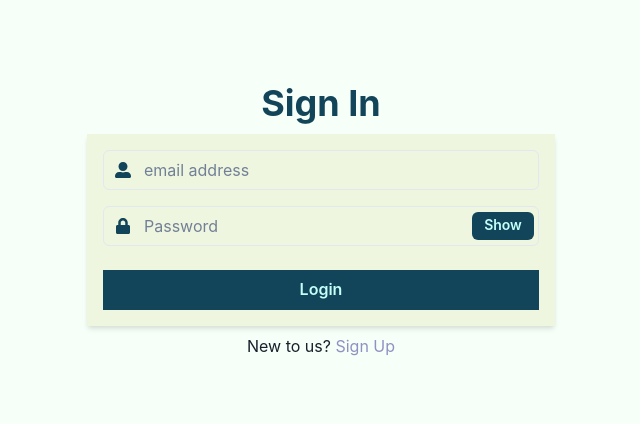
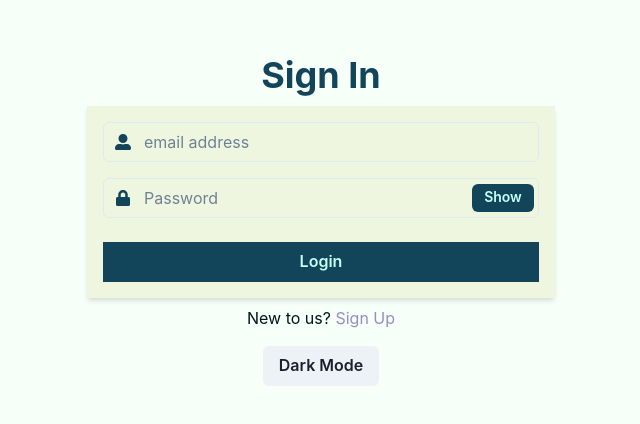
Before and after one commit to nihalmenon/db-project, a React (Create React App) app in the folder client/: page /signin in a window 1280 px wide. Shown: the part 180-604 px from the top of the page, without its empty margins (319-959 px from the left). Built offline with nearby package versions, Linux system fonts and the light colour scheme; no server answers.

Commit message:
Fancy Feature Dark Mode

```diff
--- a/client/src/components/404.tsx
+++ b/client/src/components/404.tsx
@@ -1,9 +1,10 @@
 import React from 'react';
-import { Box, Heading, Text, Button, useTheme } from '@chakra-ui/react';
+import { Box, Heading, Text, Button, useTheme, useColorMode } from '@chakra-ui/react';
 import { Link } from 'react-router-dom';
 
 export const ErrorPage = () => {
 	const theme = useTheme();
+	const { colorMode } = useColorMode();
 	return (
 		<Box
 			display="flex"
@@ -23,8 +24,8 @@ export const ErrorPage = () => {
 			<Text mb={8}>
 				Sorry, the page you're looking for doesn't exist.
 			</Text>
-			<Button as={Link} to="/" backgroundColor={theme.colors.primary}  color={theme.colors.textlight} size="lg" _hover={{
-                  backgroundColor: theme.colors.secondary,
+			<Button as={Link} to="/" backgroundColor={theme.colors.primary[colorMode]}  color={theme.colors.textlight[colorMode]} size="lg" _hover={{
+                  backgroundColor: theme.colors.secondary[colorMode],
                   transition: "background-color 0.3s ease",
                 }}>
 				Go Home
--- a/client/src/components/connect.tsx
+++ b/client/src/components/connect.tsx
@@ -1,4 +1,4 @@
-import { Box, Heading, useTheme, Text, Card, CardHeader, CardBody, CardFooter, Button, SimpleGrid, Stack, ButtonGroup, Divider, Image } from "@chakra-ui/react"
+import { Box, Heading, useTheme, Text, Card, CardHeader, CardBody, CardFooter, Button, SimpleGrid, Stack, ButtonGroup, Divider, Image, useColorMode } from "@chakra-ui/react"
 import { useUser } from "../hooks/useUser";
 import { ConnectData, Trip, User } from "../interfaces/connectInterfaces";
 import { getAge } from "../utils/commonFunctions";
@@ -19,6 +19,8 @@ export const Connect = () => {
   const location = useLocation();
   const { trip } = location.state;
   const connectData = useConnectData(trip.tid);
+
+  const { colorMode, toggleColorMode } = useColorMode();
 
   const openDetailsModal = (trip: Trip) => {
     setSelectedTrip(trip);
@@ -42,8 +44,8 @@ export const Connect = () => {
 
   return (
     <Box p={5} minH="100vh">
-      <Heading mb={1} color={theme.colors.primary}>Connect</Heading>
-      <Text fontWeight="bold" fontSize="xl" color={theme.colors.dark} >Connect with other groups going to {trip.city} with you!</Text>
+      <Heading mb={1} color={theme.colors.primary[colorMode]}>Connect</Heading>
+      <Text fontWeight="bold" fontSize="xl" color={theme.colors.dark[colorMode]} >Connect with other groups going to {trip.city} with you!</Text>
 
       <SimpleGrid spacing={4} mt={10} templateColumns='repeat(auto-fill, 100%)'>
         {
--- a/client/src/components/dashboard.tsx
+++ b/client/src/components/dashboard.tsx
@@ -21,6 +21,7 @@ import {
   ModalFooter,
   ModalBody,
   ModalCloseButton,
+  useColorMode
 } from "@chakra-ui/react";
 import { useUser } from "../hooks/useUser";
 import { ThemeButton } from "./themeButton";
@@ -36,6 +37,7 @@ export const Dashboard = () => {
   const [selectedTrip, setSelectedTrip] = useState<Trip>({} as Trip);
   const [tripItinerary, setItinerary] = useState<any[]>([]);
 
+  const { colorMode, toggleColorMode } = useColorMode();
   const navigate = useNavigate();
   const { isOpen, onOpen, onClose } = useDisclosure();
   const [isEditModal, setIsEditModal] = useState(false); // State to determine which modal to open
@@ -106,7 +108,7 @@ export const Dashboard = () => {
   return (
     <Box p={5}>
       <Flex justify="space-between" alignItems="top" mb={6}>
-        <Heading color={theme.colors.primary}>Dashboard</Heading>
+        <Heading color={theme.colors.primary[colorMode]}>Dashboard</Heading>
         <Flex flexDirection="column" alignItems="flex-end">
           <ThemeButton onClick={handleLogout}>Logout</ThemeButton>
 
@@ -120,16 +122,16 @@ export const Dashboard = () => {
 
       {trips.length > 0 ? (
         <Box>
-          <Heading size="lg" mb={4} color={theme.colors.secondary}>
+          <Heading size="lg" mb={4} color={theme.colors.secondary[colorMode]}>
             Upcoming Trips
           </Heading>
           <List spacing={4}>
             {upcomingTrips.map((trip) => (
               <ListItem
                 key={trip.tid}
-                bg={theme.colors.secondary}
+                bg={theme.colors.secondary[colorMode]}
                 _hover={{
-                  backgroundColor: theme.colors.accent,
+                  backgroundColor: theme.colors.accent[colorMode],
                   transition: "background-color 0.5s ease",
                 }}
                 p={4}
@@ -138,15 +140,15 @@ export const Dashboard = () => {
                 onClick={() => onClickModal(trip)}
               >
                 <Flex align="center" justify="space-between" mb={2}>
-                  <Heading size="md" color={theme.colors.accent2}>
+                  <Heading size="md" color={theme.colors.accent2[colorMode]}>
                     {trip.city}
                   </Heading>
-                  <Text fontSize="sm" color={theme.colors.textlight}>
+                  <Text fontSize="sm" color={theme.colors.text[colorMode]}>
                     {formatDate(trip.start_date)} - {formatDate(trip.end_date)}
                   </Text>
                 </Flex>
                 <Flex style={{ justifyContent: "space-between" }}>
-                  <Text color={theme.colors.textlight}>{trip.bio}</Text>
+                  <Text color={theme.colors.text[colorMode]}>{trip.bio}</Text>
                   <Button onClick={() => openConnectPage(trip)} size="sm">
                     Connect with others
                   </Button>
@@ -167,16 +169,16 @@ export const Dashboard = () => {
 
       {trips.length > 0 ? (
         <Box>
-          <Heading size="lg" mb={4} color={theme.colors.secondary}>
+          <Heading size="lg" mb={4} color={theme.colors.secondary[colorMode]}>
             Previous Trips
           </Heading>
           <List spacing={4}>
             {previousTrips.map((trip) => (
               <ListItem
                 key={trip.tid}
-                bg={theme.colors.secondary}
+                bg={theme.colors.secondary[colorMode]}
                 _hover={{
-                  backgroundColor: theme.colors.accent,
+                  backgroundColor: theme.colors.accent[colorMode],
                   transition: "background-color 0.5s ease",
                 }}
                 p={4}
@@ -185,21 +187,21 @@ export const Dashboard = () => {
                 onClick={() => onClickModal(trip)}
               >
                 <Flex align="center" justify="space-between" mb={2}>
-                  <Heading size="md" color={theme.colors.accent2}>
+                  <Heading size="md" color={theme.colors.accent2[colorMode]}>
                     {trip.city}
                   </Heading>
-                  <Text fontSize="sm" color={theme.colors.textlight}>
+                  <Text fontSize="sm" color={theme.colors.text[colorMode]}>
                     {formatDate(trip.start_date)} - {formatDate(trip.end_date)}
                   </Text>
                 </Flex>
-                <Text color={theme.colors.textlight}>{trip.bio}</Text>
+                <Text color={theme.colors.text[colorMode]}>{trip.bio}</Text>
               </ListItem>
             ))}
           </List>
         </Box>
       ) : (
         <Center mt={8}>
-          <Text fontSize="lg" color={theme.colors.dark}>
+          <Text fontSize="lg" color={theme.colors.dark[colorMode]}>
             No trips to show
           </Text>
         </Center>
--- a/client/src/components/editTripDetailsModal.tsx
+++ b/client/src/components/editTripDetailsModal.tsx
@@ -17,6 +17,7 @@ import {
   FormLabel,
   Box,
   IconButton,
+  useColorMode
 } from "@chakra-ui/react";
 import { DeleteIcon } from "@chakra-ui/icons";
 import { Activity, Trip } from "../interfaces/connectInterfaces";
@@ -93,12 +94,12 @@ export const EditTripDetailsModal = ({
     newItinerary[index] = { ...newItinerary[index], [field]: value };
     setItinerary(newItinerary);
   };
-
+  const {colorMode, toggleColorMode} = useColorMode();
   return (
     <Modal isOpen={isOpen} onClose={onClose} size="xl">
       <ModalOverlay />
       <ModalContent>
-        <ModalHeader color={theme.colors.primary}>Trip Details</ModalHeader>
+        <ModalHeader color={theme.colors.primary[colorMode]}>Trip Details</ModalHeader>
         <ModalCloseButton />
         <ModalBody>
           {trip.tid ? (
--- a/client/src/components/layout.tsx
+++ b/client/src/components/layout.tsx
@@ -1,14 +1,15 @@
 import React from "react";
 import { Outlet } from "react-router-dom";
-import { useTheme } from "@chakra-ui/react";
+import { useTheme, useColorMode } from "@chakra-ui/react";
 import toast, { Toaster } from "react-hot-toast";
 
 export const Layout = () => {
+  const { colorMode, toggleColorMode } = useColorMode();
   const theme = useTheme();
   return (
     <div
       className="layout"
-      style={{ backgroundColor: theme.colors.background, minHeight: "100vh" }}
+      style={{ backgroundColor: theme.colors.background[colorMode], minHeight: "100vh" }}
     >
       <Outlet />
       <Toaster />
--- a/client/src/components/pastTripsModal.tsx
+++ b/client/src/components/pastTripsModal.tsx
@@ -18,6 +18,7 @@ import {
     ModalFooter,
     ModalBody,
     ModalCloseButton,
+    useColorMode
   } from "@chakra-ui/react";
   import { Trip } from "../interfaces/connectInterfaces";
   import { formatDate } from "../utils/commonFunctions";
--- a/client/src/components/signin.tsx
+++ b/client/src/components/signin.tsx
@@ -14,11 +14,9 @@ import {
   FormHelperText,
   InputRightElement,
   useTheme,
-  FormErrorMessage,
+  useColorMode,
 } from "@chakra-ui/react";
-
 import { loginUser } from "../actions/user";
-
 import { FaUserAlt, FaLock } from "react-icons/fa";
 import { Link as RouterLink, useNavigate } from "react-router-dom";
 import toast from "react-hot-toast";
@@ -33,6 +31,7 @@ export const SignIn = () => {
   const [error, setError] = useState("");
 
   const theme = useTheme();
+  const { colorMode, toggleColorMode } = useColorMode();
   const navigate = useNavigate();
 
   const handleShowClick = () => setShowPassword(!showPassword);
@@ -74,20 +73,20 @@ export const SignIn = () => {
         justifyContent="center"
         alignItems="center"
       >
-        <Heading color={theme.colors.primary}>Sign In</Heading>
+        <Heading color={theme.colors.primary[colorMode]}>Sign In</Heading>
         <Box minW={{ base: "90%", md: "468px" }}>
           <form onSubmit={handleSubmit}>
             <Stack
               spacing={4}
               p="1rem"
-              backgroundColor={theme.colors.accent2}
+              backgroundColor={theme.colors.accent2[colorMode]}
               boxShadow="md"
             >
               <FormControl>
                 <InputGroup>
                   <InputLeftElement
                     pointerEvents="none"
-                    children={<CFaUserAlt color={theme.colors.primary} />}
+                    children={<CFaUserAlt color={theme.colors.primary[colorMode]} />}
                   />
                   <Input
                     type="email"
@@ -103,7 +102,7 @@ export const SignIn = () => {
                   <InputLeftElement
                     pointerEvents="none"
                     color="gray.300"
-                    children={<CFaLock color={theme.colors.primary} />}
+                    children={<CFaLock color={theme.colors.primary[colorMode]} />}
                   />
                   <Input
                     type={showPassword ? "text" : "password"}
@@ -116,10 +115,10 @@ export const SignIn = () => {
                       h="1.75rem"
                       size="sm"
                       onClick={handleShowClick}
-                      backgroundColor={theme.colors.primary}
-                      color={theme.colors.textlight}
+                      backgroundColor={theme.colors.primary[colorMode]}
+                      color={theme.colors.textlight[colorMode]}
                       _hover={{
-                        backgroundColor: theme.colors.secondary,
+                        backgroundColor: theme.colors.secondary[colorMode],
                         transition: "background-color 0.3s ease",
                       }}
                     >
@@ -135,10 +134,10 @@ export const SignIn = () => {
                 borderRadius={0}
                 type="submit"
                 variant="solid"
-                backgroundColor={theme.colors.primary}
-                color={theme.colors.textlight}
+                backgroundColor={theme.colors.primary[colorMode]}
+                color={theme.colors.textlight[colorMode]}
                 _hover={{
-                  backgroundColor: theme.colors.secondary,
+                  backgroundColor: theme.colors.secondary[colorMode],
                   transition: "background-color 0.3s ease",
                 }}
                 width="full"
@@ -154,12 +153,15 @@ export const SignIn = () => {
         <Link
           as={RouterLink}
           to="/signup"
-          color={theme.colors.highlight}
+          color={theme.colors.highlight[colorMode]}
           href="#"
         >
           Sign Up
         </Link>
       </Box>
+      <Button onClick={toggleColorMode} mt={4}>
+        {colorMode === "light" ? "Dark" : "Light"} Mode
+      </Button>
     </Flex>
   );
 };
--- a/client/src/components/signup.tsx
+++ b/client/src/components/signup.tsx
@@ -15,6 +15,7 @@ import {
   FormControl,
   InputRightElement,
   useTheme,
+  useColorMode,
 } from "@chakra-ui/react";
 import { FaUserAlt, FaLock, FaCalendarAlt, FaEnvelope } from "react-icons/fa";
 import { Navigate, Link as RouterLink } from "react-router-dom";
@@ -36,6 +37,7 @@ export const SignUp = () => {
   const theme = useTheme();
   const navigate = useNavigate();
 
+  const {colorMode} = useColorMode();
   const handleShowClick = () => setShowPassword(!showPassword);
 
   const handleSubmit = async (event: React.FormEvent<HTMLFormElement>) => {
@@ -78,20 +80,20 @@ export const SignUp = () => {
         justifyContent="center"
         alignItems="center"
       >
-        <Heading color={theme.colors.primary}>Sign Up</Heading>
+        <Heading color={theme.colors.primary[colorMode]}>Sign Up</Heading>
         <Box minW={{ base: "90%", md: "468px" }}>
           <form onSubmit={handleSubmit}>
             <Stack
               spacing={4}
               p="1rem"
-              backgroundColor={theme.colors.accent2}
+              backgroundColor={theme.colors.accent2[colorMode]}
               boxShadow="md"
             >
               <FormControl>
                 <InputGroup>
                   <InputLeftElement
                     pointerEvents="none"
-                    children={<CFaUserAlt color={theme.colors.primary} />}
+                    children={<CFaUserAlt color={theme.colors.primary[colorMode]} />}
                   />
                   <Input
                     type="text"
@@ -106,7 +108,7 @@ export const SignUp = () => {
                 <InputGroup>
                   <InputLeftElement
                     pointerEvents="none"
-                    children={<CFaUserAlt color={theme.colors.primary} />}
+                    children={<CFaUserAlt color={theme.colors.primary[colorMode]} />}
                   />
                   <Input
                     type="text"
@@ -121,7 +123,7 @@ export const SignUp = () => {
                 <InputGroup>
                   <InputLeftElement
                     pointerEvents="none"
-                    children={<CFaCalendarAlt color={theme.colors.primary} />}
+                    children={<CFaCalendarAlt color={theme.colors.primary[colorMode]} />}
                   />
                   <Input
                     type="date"
@@ -136,7 +138,7 @@ export const SignUp = () => {
                 <InputGroup>
                   <InputLeftElement
                     pointerEvents="none"
-                    children={<CFaEnvelope color={theme.colors.primary} />}
+                    children={<CFaEnvelope color={theme.colors.primary[colorMode]} />}
                   />
                   <Input
                     type="email"
@@ -151,8 +153,8 @@ export const SignUp = () => {
                 <InputGroup>
                   <InputLeftElement
                     pointerEvents="none"
-                    color={theme.colors.primary}
-                    children={<CFaLock color={theme.colors.primary} />}
+                    color={theme.colors.primary[colorMode]}
+                    children={<CFaLock color={theme.colors.primary[colorMode]} />}
                   />
                   <Input
                     type={showPassword ? "text" : "password"}
@@ -166,10 +168,10 @@ export const SignUp = () => {
                       h="1.75rem"
                       size="sm"
                       onClick={handleShowClick}
-                      backgroundColor={theme.colors.primary}
-                      color={theme.colors.textlight}
+                      backgroundColor={theme.colors.primary[colorMode]}
+                      color={theme.colors.textlight[colorMode]}
                       _hover={{
-                        backgroundColor: theme.colors.secondary,
+                        backgroundColor: theme.colors.secondary[colorMode],
                         transition: "background-color 0.3s ease",
                       }}
                     >
@@ -182,10 +184,10 @@ export const SignUp = () => {
                 borderRadius={0}
                 type="submit"
                 variant="solid"
-                backgroundColor={theme.colors.primary}
-                color={theme.colors.textlight}
+                backgroundColor={theme.colors.primary[colorMode]}
+                color={theme.colors.textlight[colorMode]}
                 _hover={{
-                  backgroundColor: theme.colors.secondary,
+                  backgroundColor: theme.colors.secondary[colorMode],
                   transition: "background-color 0.3s ease",
                 }}
                 width="full"
@@ -201,7 +203,7 @@ export const SignUp = () => {
         <Link
           as={RouterLink}
           to="/signin"
-          color={theme.colors.highlight}
+          color={theme.colors.highlight[colorMode]}
           href="#"
         >
           Sign In
--- a/client/src/components/stats.tsx
+++ b/client/src/components/stats.tsx
@@ -1,4 +1,4 @@
-import { Box, Divider, Flex, Heading, Select, useTheme, Text, RangeSlider, RangeSliderTrack, RangeSliderFilledTrack, RangeSliderThumb, Table, TableContainer, Tbody, Td, Th, Thead, Tr } from "@chakra-ui/react";
+import { Box, Divider, Flex, Heading, Select, useTheme, Text, RangeSlider, RangeSliderTrack, RangeSliderFilledTrack, RangeSliderThumb, Table, TableContainer, Tbody, Td, Th, Thead, Tr, useColorMode } from "@chakra-ui/react";
 import { useUser } from "../hooks/useUser"
 import { PopDestQuery } from "../interfaces/statsInterfaces";
 import { useEffect, useState } from "react";
@@ -28,18 +28,19 @@ export const Stats = () => {
     });
   };
 
+  const {colorMode} = useColorMode();
   useEffect(() => {
     refreshPopularDestinations(filterOptions);
   }, [filterOptions.gender]);
 
   return (
     <Box p={5}>
-      <Heading color={theme.colors.primary}>Most Popular Destinations</Heading>
+      <Heading color={theme.colors.primary[colorMode]}>Most Popular Destinations</Heading>
       <Divider m={8} />
       <Flex>
 
       <Flex direction="column" w={['50%', '50%', '400px']} mr={10}>
-        <Text ml="1" mb="1" fontSize="md" fontWeight="medium" color={theme.colors.primary}>age range</Text>
+        <Text ml="1" mb="1" fontSize="md" fontWeight="medium" color={theme.colors.primary[colorMode]}>age range</Text>
         <RangeSlider
           min={18}
           max={65}
@@ -50,13 +51,13 @@ export const Stats = () => {
           onChange={onChangeAge}
           onChangeEnd={() => refreshPopularDestinations(filterOptions)}
         >
-          <RangeSliderTrack bg={theme.colors.secondary}>
-            <RangeSliderFilledTrack bg={theme.colors.primary} />
+          <RangeSliderTrack bg={theme.colors.secondary[colorMode]}>
+            <RangeSliderFilledTrack bg={theme.colors.primary[colorMode]} />
           </RangeSliderTrack>
-          <RangeSliderThumb fontSize="md" fontWeight="bold" color={theme.colors.primary} boxSize={8} index={0}>
+          <RangeSliderThumb fontSize="md" fontWeight="bold" color={theme.colors.primary[colorMode]} boxSize={8} index={0}>
             <Text>{filterOptions.minAge}</Text>
           </RangeSliderThumb>
-          <RangeSliderThumb fontSize="md" fontWeight="bold" color={theme.colors.primary} boxSize={8} index={1}>
+          <RangeSliderThumb fontSize="md" fontWeight="bold" color={theme.colors.primary[colorMode]} boxSize={8} index={1}>
             <Text>{filterOptions.maxAge}</Text>
           </RangeSliderThumb>
         </RangeSlider>
@@ -64,9 +65,9 @@ export const Stats = () => {
 
 
       <Flex direction="column" w={['50%', '50%', '250px']}>
-        <Text ml="1" mb="1" fontSize="md" fontWeight="medium" color={theme.colors.primary}>gender</Text>
+        <Text ml="1" mb="1" fontSize="md" fontWeight="medium" color={theme.colors.primary[colorMode]}>gender</Text>
         <Select
-          bg={theme.colors.white}
+          bg={theme.colors.light[colorMode]}
           variant="outline"
           placeholder='Select gender'
           onChange={onChangeGender}
@@ -82,7 +83,7 @@ export const Stats = () => {
 
       <TableContainer
         mt={5}
-        bg={theme.colors.white}
+        bg={theme.colors.light[colorMode]}
         border={"2px solid"}
         borderColor={"gray.200"}
         rounded="lg"
@@ -101,8 +102,8 @@ export const Stats = () => {
             {popularDestinations.map(dest => {
               return (
                 <Tr>
-                  <Td>{dest.city}, {dest.c_name}</Td>
-                  <Td isNumeric>{dest.trip_count}</Td>
+                  <Td color={theme.colors.textlight[colorMode]}>{dest.city}, {dest.c_name}</Td>
+                  <Td isNumeric color={theme.colors.textlight[colorMode]}>{dest.trip_count}</Td>
                 </Tr>
               );
             })}
--- a/client/src/components/themeButton.tsx
+++ b/client/src/components/themeButton.tsx
@@ -1,4 +1,4 @@
-import { Button, ButtonProps, useTheme } from "@chakra-ui/react"
+import { Button, ButtonProps, useTheme, useColorMode } from "@chakra-ui/react"
 import { ReactNode } from "react"
 
 export interface ThemeButtonProps extends ButtonProps {
@@ -8,13 +8,14 @@ export interface ThemeButtonProps extends ButtonProps {
 
 export const ThemeButton = ({ onClick, children }: ThemeButtonProps) => {
     const theme = useTheme();
+    const { colorMode} = useColorMode();
     return (
         <Button
-            backgroundColor={theme.colors.primary}
-            color={theme.colors.textlight}
+            backgroundColor={theme.colors.primary[colorMode]}
+            color={theme.colors.textlight[colorMode]}
             onClick={onClick}
             _hover={{
-            backgroundColor: theme.colors.secondary,
+            backgroundColor: theme.colors.secondary[colorMode],
             transition: "background-color 0.3s ease",
             }}
             size="md"
--- a/client/src/index.tsx
+++ b/client/src/index.tsx
@@ -1,34 +1,62 @@
 import React from "react";
 import ReactDOM from "react-dom/client";
 import "./index.css";
-import { ChakraProvider, extendTheme } from "@chakra-ui/react";
+import { ChakraProvider, extendTheme, ColorModeScript, ThemeConfig } from "@chakra-ui/react";
 import App from "./App";
-// import customTheme from "./config/theme";
 
-// const theme = extendTheme({
-//   colors: {
-//     dark: "#1e2749", // Dark color for text
-//     background: "#fafaff",
-//     primary: "#273469",
-//     secondary: "#30343f",
-//     accent: "#1c7293 ",
-//     accent2: "#778da9  ",
-//     highlight: "#e4d9ff  ",
-//     textlight: "#E6F0FA",
-//   },
-// });
+const config: ThemeConfig = {
+  initialColorMode: "light",
+  useSystemColorMode: true,
+};
 
 const theme = extendTheme({
+  config,
+  styles: {
+    global: (props: any) => ({
+      body: {
+        bg: props.colorMode === "dark" ? "#01161e" : "#f6fff8",
+        color: props.colorMode === "dark" ? "#f6fff8" : "#01161e",
+      },
+    }),
+  },
   colors: {
-    dark: "#01161e", // Dark color for text
-    background: "#f6fff8",
-    primary: "#124559",
-    secondary: "#598392",
-    accent: "#aec3b0 ",
-    accent2: "#eff6e0  ",
-    highlight: "#9290C3  ",
-    light: "#c4fff9",
-    textlight: "#c4fff9",
+    dark: "#01161e",
+    background: {
+      light: "#f6fff8",
+      dark: "#01161e",
+    },
+    primary: {
+      light: "#124559",
+      dark: "#aec3b0",
+    },
+    secondary: {
+      light: "#598392",
+      dark: "#124559",
+    },
+    accent: {
+      light: "#aec3b0",
+      dark: "#01161e"
+    },
+    accent2: {
+      light: "#eff6e0",
+      dark: "#598392",
+    },
+    highlight: {
+      light: "#9290C3",
+      dark: "#9290C3",
+    },
+    light: {
+      light: "#c4fff9",
+      dark: "#f6fff8",
+    },
+    textlight: {
+      light: "#c4fff9",
+      dark: "#01161e",
+    },
+    text: {
+      light: "#c4fff9",
+      dark: "#c4fff9",
+    },
   },
 });
 
@@ -37,12 +65,9 @@ const root = ReactDOM.createRoot(
 );
 root.render(
   <React.StrictMode>
+    <ColorModeScript initialColorMode={config.initialColorMode} />
     <ChakraProvider theme={theme}>
       <App />
     </ChakraProvider>
   </React.StrictMode>
 );
-
-// If you want to start measuring performance in your app, pass a function
-// to log results (for example: reportWebVitals(console.log))
-// or send to an analytics endpoint. Learn more: https://bit.ly/CRA-vitals
```
